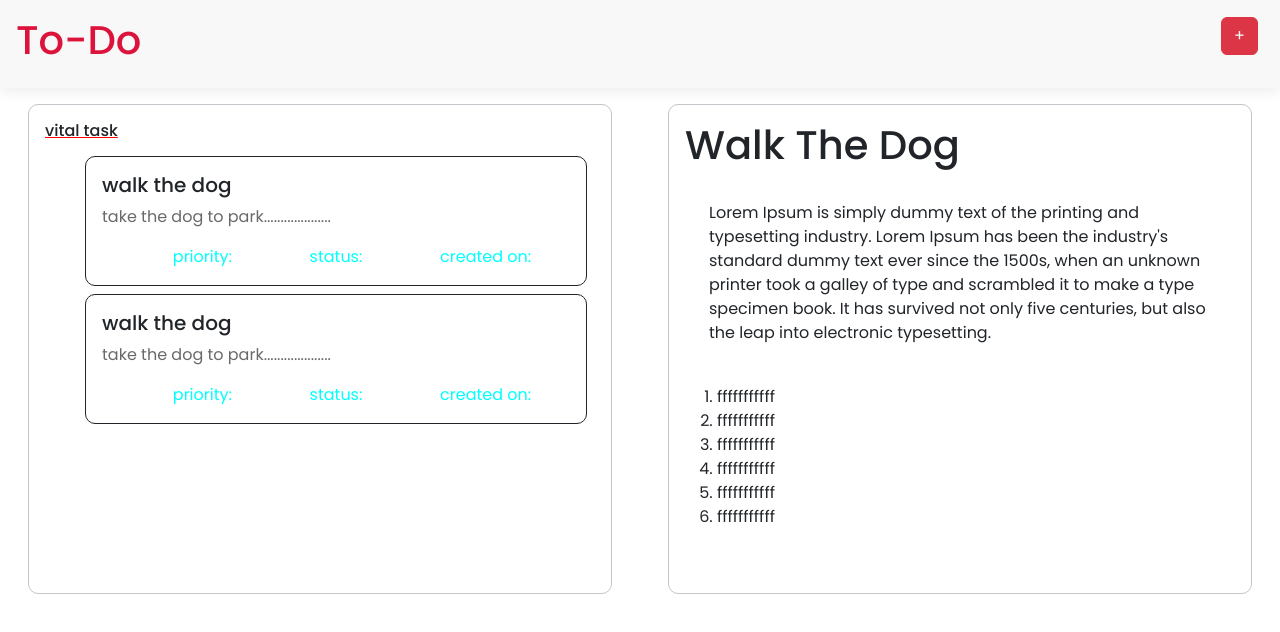
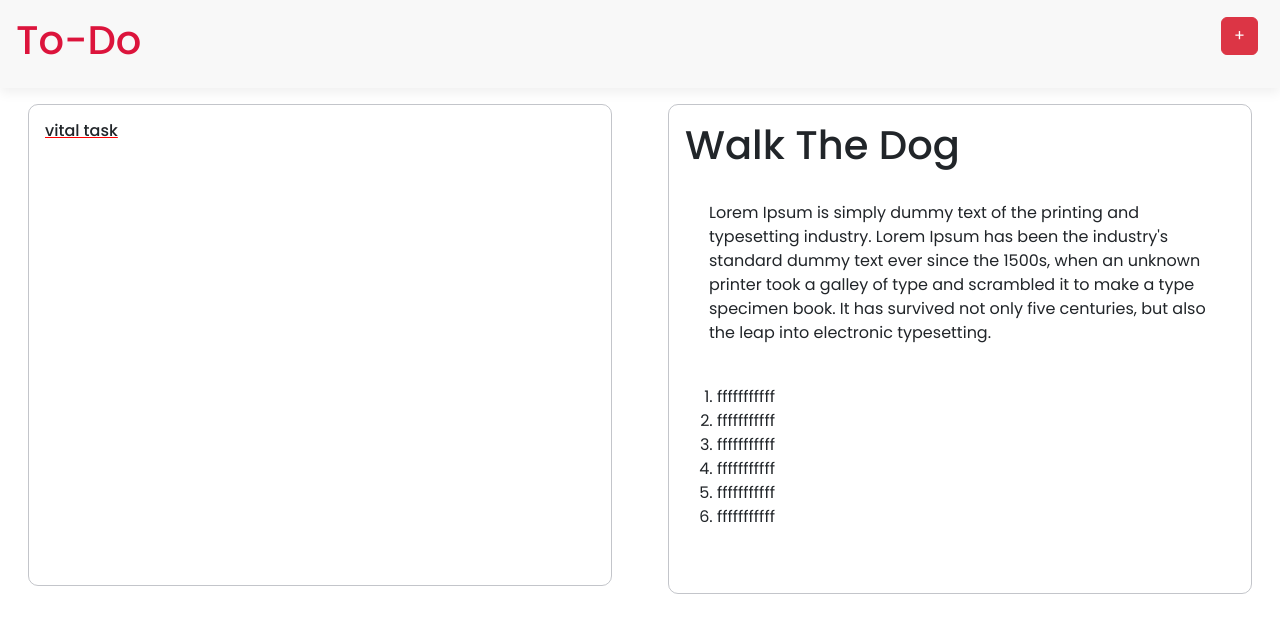
Before and after one commit to pazhore/todo-list, a React (Create React App) app: page / in a window 1280 px wide. Shown: the top 632 px of the page. Built offline with nearby package versions, Linux system fonts and the light colour scheme.

Commit message:
todo-list component completed

```diff
--- a/src/components/Header/header.css
+++ b/src/components/Header/header.css
@@ -4,6 +4,7 @@
 .header{
     margin: 0;
     padding: 1rem;
+    background-image: url("https://images.unsplash.com/photo-1458682625221-3a45f8a844c7?q=80&w=1374&auto=format&fit=crop&ixlib=rb-4.0.3&ixid=M3wxMjA3fDB8MHxwaG90by1wYWdlfHx8fGVufDB8fHx8fA%3D%3D");
     background: #F8F8F8;
     display: flex;
     justify-content: space-between;
--- a/src/components/addtask/addtask.css
+++ b/src/components/addtask/addtask.css
@@ -16,7 +16,6 @@
 }
 .form {
     margin-top: 1rem;
-
     padding-bottom: 0;
     padding: 1rem;
     border: #A1A3AB69 solid 1px;
@@ -34,21 +33,56 @@ input {
     margin-top: 0;
     margin-bottom: 1rem;
     width: 80%;
-    border-color: #A1A3AB69;
-    border-radius: 3px;
-    border-style: 1px solid black;
+    border: solid 2px #80858fd7;
+    border-radius: 10px;
+    outline: none;
+
+
+}
+input[type=text]:focus {
+    border: 3px solid #e65f5f;
 }
 
 .task {
     width: 100%;
+    border: solid 2px #80858fd7;
+    border-radius: 3px;
 }
 
 .date {
     width: 100%;
+    border: solid 2px #80858fd7;
+    border-radius: 3px;
+}
+.date[type=date]:focus{
+     border: 3px solid #e65f5f;
 
 }
+input[type=radio]:focus{
+    border: 3px solid #e65f5f;
 
+}
+#low{
+    accent-color: green;
+}
+#moderate{
+
+    accent-color: rgb(247, 103, 7);
+}
+#high{
+    accent-color: red;
+
+}
 .taskdiscription {
+    border: solid 2px #80858fd7;
+    border-radius: 3px;
+    height: 6rem;
+    width: 100%;
+    outline: none;
+}
+.taskdiscription:focus {
+    border: solid 3px #e64e3ad7;
+    border-radius: 3px;
     height: 6rem;
     width: 100%;
 }
--- a/src/components/main/main.tsx
+++ b/src/components/main/main.tsx
@@ -16,10 +16,10 @@ function Main() {
     return (
         <div className="container-fluid">
             <div className='row'>
-                <div className='col-lg-6 col-md-6 col-sm-12  '>
+                <div className='col-lg-6 col-md-12 col-sm-12 mb-2 '>
                     <Todolist data={data1} />
                 </div>
-                <div className='col-lg-6 col-md-6 col-sm-12   '>
+                <div className='col-lg-6 col-md-12 col-sm-12   '>
                     <Detail />
                 </div>
             </div>
--- a/src/components/todo-list/todo_list.css
+++ b/src/components/todo-list/todo_list.css
@@ -9,6 +9,10 @@
 }
 .list{
    padding: .5rem;
+}
+.buttonlist{
+    border: none;
+    background:none;
 }
 .main-list{
 
--- a/src/components/todo-list/todo_list.tsx
+++ b/src/components/todo-list/todo_list.tsx
@@ -1,44 +1,43 @@
-import React, { FC, useContext } from 'react';
+import React, { FC, useContext, useState } from 'react';
 import { Data } from '../main/main';
 import "../todo-list/todo_list.css";
 import { todoContext } from '../../context/context';
+import Detail from '../detail/detail';
 interface TodolistProps {
   data: Data
 }
 const Todolist: FC<TodolistProps> = () => {
-  let value = useContext(todoContext);
-const todolistmain=value?.list;
-console.log(todolistmain)
+  type Inputs = {
+    taskname: string;
+    date: string;
+    discription: string;
+    priority: string;
+  };
+  // const [todo,setTodo]=useState<Inputs[]>([]);
+  const value = useContext(todoContext);
   return (
     <>
       <div className="todolist">
         <h6>vital task</h6>
         <div className="list">
-          <ul className='main-list '>
-            <li className='li'>
-              <h5>walk the dog</h5>
-              <p>take the dog to park....................</p>
-              <ul className='sub-list d-flex justify-content-spacearound'>
-                <li> priority:</li>
-                <li>status:</li>
-                <li>created on:</li>
-              </ul>
-            </li>
-            <li className='li'>
-              <h5>walk the dog</h5>
-              <p>take the dog to park....................</p>
-              <ul className='sub-list d-flex justify-content-spacearound'>
-                <li> priority:</li>
-                <li>status:</li>
-                <li>created on:</li>
-              </ul>
-            </li>
-          </ul>
+            <div className='divlist'>
+            {
+              value?.list.map((value,index)=>(
+                <li className='li'>
+                   <h5>{value.taskname}</h5>
+                <p>{value.discription}</p>
+                <ul className='sub-list d-flex justify-content-spacearound'>
+                  <li> priority:{value.priority}</li>
+                  <li>created on:{value.date}</li>
+                </ul></li>
+
+              ))
+            }
+            </div>
+
         </div>
       </div>
-      </>
-
+    </>
   );
 };
-
 export default Todolist;
--- a/src/context/context.tsx
+++ b/src/context/context.tsx
@@ -18,9 +18,10 @@ export interface ContextProviderProps {
 }
 const ContextProvider: React.FC<ContextProviderProps> = ({ children }) => {
     const [list, setList] = useState<Inputs[]>([]);
+    const [todo,setTodo]=useState<Inputs>()
     return (
         <>
-            <todoContext.Provider value={{ list, setList }}>
+            <todoContext.Provider value={{ list, setList}}>
                 {children}
             </todoContext.Provider>
         </>
```
Also changed, not shown: src/components/addtask/addtask.tsx (+1 -6 lines).
